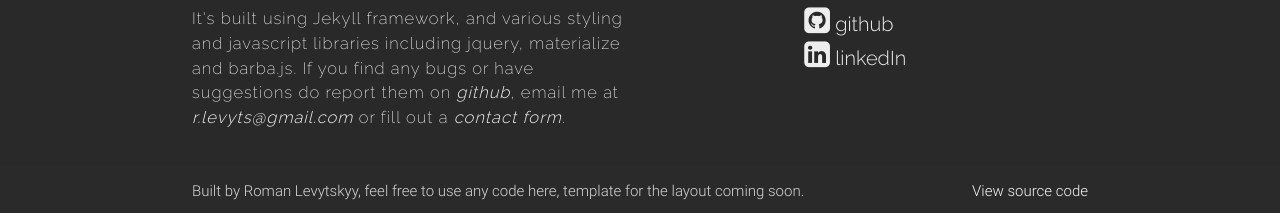
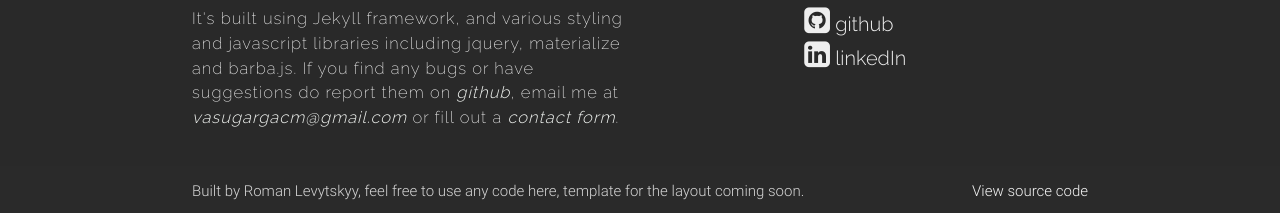
Before and after one commit to VasuGargDev/VasuGargDev.github.io, a Jekyll site: the page built from resume.html, in a window 1280 px wide and 900 px high, scrolled down 1603 px. Shown: the part 684-897 px from the top of the window. Built offline with Jekyll 4.4.1, drawn with Linux system fonts in a browser that asks for light colours; nearby versions of some CDN libraries; part of the change alters nothing that is shown.

Commit message:
Update _config.yml

```diff
--- a/_config.yml
+++ b/_config.yml
@@ -15,15 +15,17 @@
 # in the templates via {{ site.myvariable }}.
 
 title: Vasu Garg
-email: "r.levyts@gmail.com"
+email: "vasugargacm@gmail.com"
+#------------------------------------------------edit
 description: >
   Ambitious and eager full stack web developer, looking to share my programming journey, as well as keep an organized list of projects in one place.
+#------------------------------------------------edit
 about_me: >
-  I'm a recent DevBootcamp graduate going into programming from a mathematical background. I got into programming because I love making things, but in most cases that requires tools and a workshop. Now I can work anytime, anywhere with all the latest tools readily available at my fingertips.
+  I'm a self taught student developer and aspiring data scientist. I got into programming because I love making things, but in most cases that requires tools and a workshop. Now I can work anytime, anywhere with all the latest tools readily available at my fingertips.
 baseurl: "" # the subpath of your site, e.g. /blog
-url: "https://levytsroman.github.io/" # the base hostname & protocol for your site, e.g. http://example.com
-linked_in_link: "https://www.linkedin.com/in/levytsroman"
-github_link: "https://www.github.com/levytsroman"
+url: "https://VasuGargDev.github.io/" # the base hostname & protocol for your site, e.g. http://example.com
+linked_in_link: "https://www.linkedin.com/in/vasugargacm/"
+github_link: "https://github.com/VasuGargDev"
 twitter_username: ""
 google_analytics_id: 'UA-117297510-1'
 select_options: clear-filters HTML5 CSS3 SCSS javaScript jQuery materialize charts.js React jekyll Ruby-on-Rails Sinatra front-end back-end finished current
```
